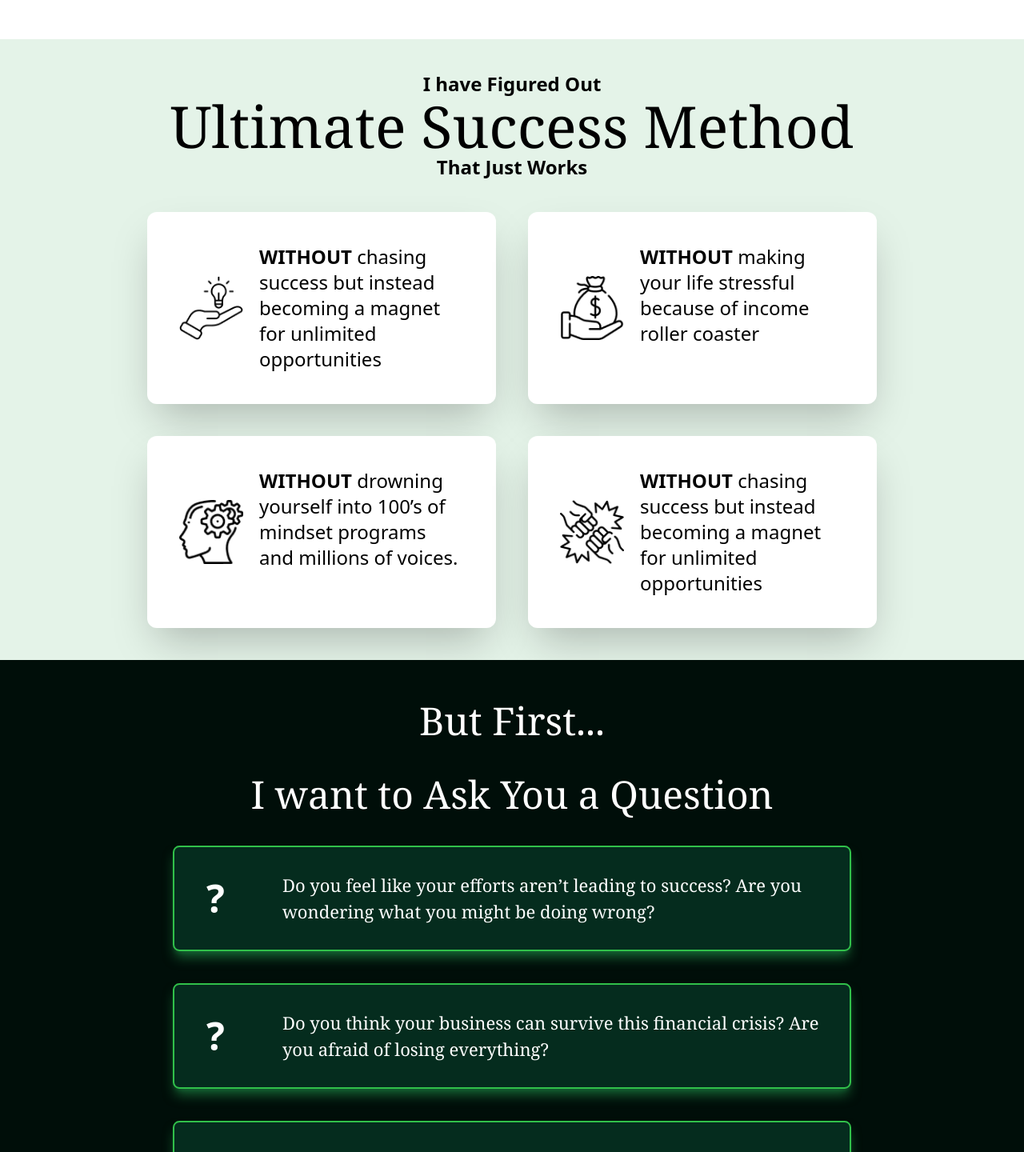
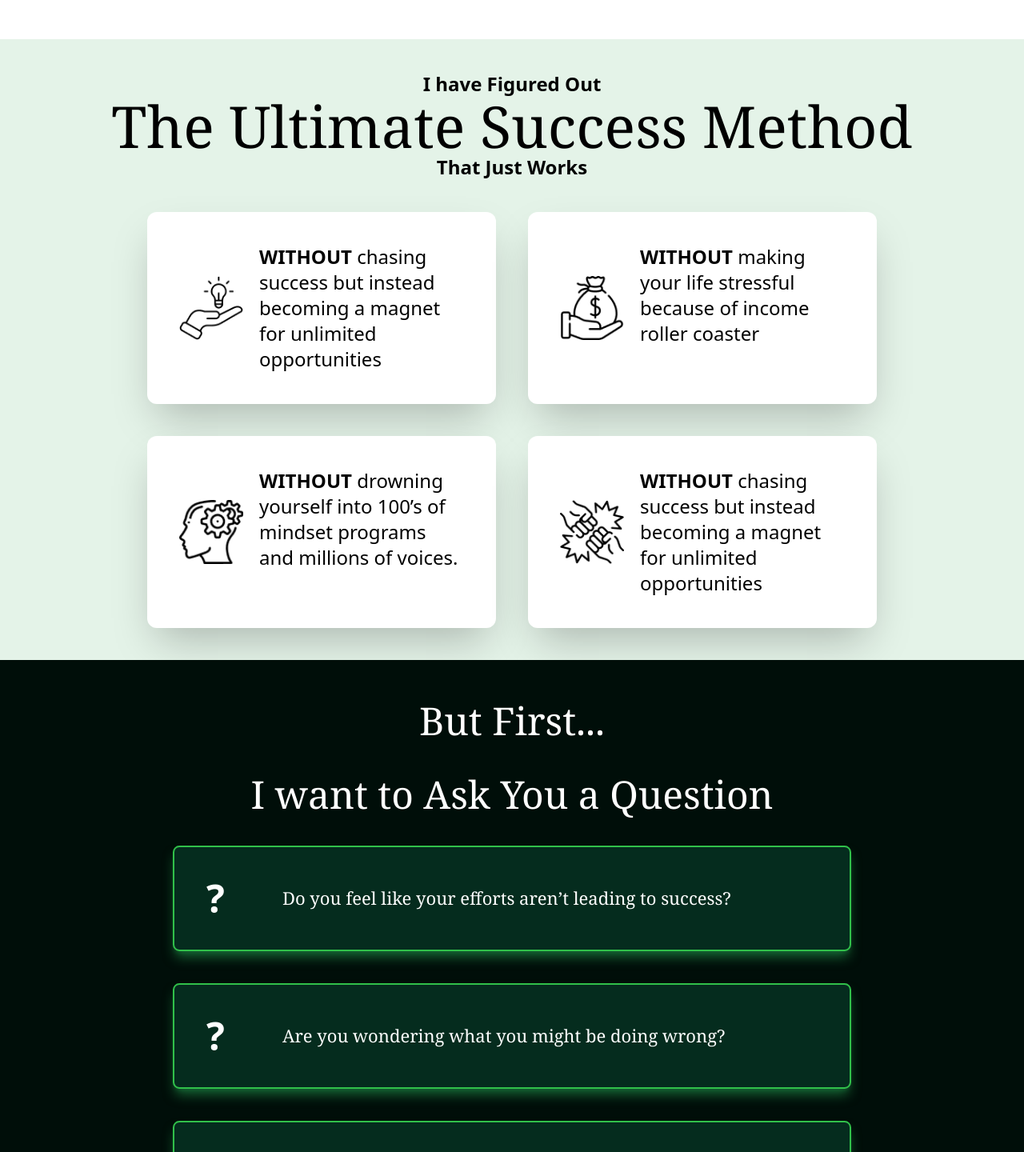
Before and after one commit to Qriocity-Company/1-club, a React (Create React App) app: page /book-a-call in a window 1280 px wide. Shown: the part 1200-2640 px from the top of the page at 80% size. Built offline with nearby package versions, Linux system fonts and the light colour scheme.

Commit message:
Final Updates 2

```diff
--- a/src/Components/landingPage/Meet.js
+++ b/src/Components/landingPage/Meet.js
@@ -64,7 +64,7 @@ const Meet = () => {
           onClick={handleButtonClick}
           className="bg-[#0B6544] rounded-full p-4 md:ml-[100px] mt-10 text-white w-fit text-[18px] md:text-[24px] font-medium"
         >
-          Book your spot at $5!
+          Book your Success Call Now
         </button>
       </div>
       <div className="hidden lg:relative mt-10 md:mt-[100px] md:ml-[150px] lg:flex flex-col items-center">
--- a/src/Components/landingPage/MindReading.js
+++ b/src/Components/landingPage/MindReading.js
@@ -28,7 +28,7 @@ const MindReading = () => {
             And in my 7 years of experience, I know exactly what is keeping them unsuccessful despite working so hard.
            </p>
            <p className="mb-5">
-           And I know exactly how phenomenal success can be Achieved…
+           And I know exactly how phenomenal success can be achieved…
            </p>
            </div>
            </div>
--- a/src/Components/landingPage/SuccessMethod.js
+++ b/src/Components/landingPage/SuccessMethod.js
@@ -14,7 +14,7 @@ const SuccessMethod = () => {
         <div className="bg-[#E4F3E8] justify-center py-10 px-2 text-center gap-10 lg:items-center flex flex-col mt-20">
             <div>
                 <p className="text-2xl font-bold font-sans">I have Figured Out</p>
-                <h1 className="lg:text-7xl text-4xl font-thin font-serif">Ultimate Success Method️</h1>
+                <h1 className="lg:text-7xl text-4xl font-thin font-serif">The Ultimate Success Method️</h1>
                 <p className="text-2xl font-bold font-sans">That Just Works</p>
             </div>
             <div className="grid  lg:grid-cols-2 text-left text-2xl gap-10">
--- a/src/Pages/LandingPageTwo.js
+++ b/src/Pages/LandingPageTwo.js
@@ -38,7 +38,10 @@ const LandingPageTwo = () => {
   const thoughts = [
     {
       content:
-        "Do you feel like your efforts aren’t leading to success? Are you wondering what you might be doing wrong?",
+        "Do you feel like your efforts aren’t leading to success?",
+    },
+    {
+      content: "Are you wondering what you might be doing wrong?",
     },
     {
       content: "Do you think your business can survive this financial crisis? Are you afraid of losing everything?",
@@ -60,7 +63,7 @@ const LandingPageTwo = () => {
     {
       name: "Method",
       check1:
-        "An effective method that’s still outdated - Talk Therapy, NLP, Hypnotherapy, Family Constellations, Ho’oponopono,",
+        "An effective method that’s still outdated - Talk Therapy, NLP, Hypnotherapy, Family Constellations, Ho’oponopono, etc.",
       check2: "MAP - 45+ years of research",
     },
     {
@@ -181,9 +184,11 @@ const LandingPageTwo = () => {
         <MindReadingTwo/>
         <div className="w-full text-center text-5xl mt-32 pt-10 px-5 bg-[#E4F3E8]">
           <div className="flex flex-col items-center">
-            <p className="font-serif">HOW DO YOU DO THAT</p>
-            <p className="text-2xl font-serif mt-10">All you need to do is to  REWIRE your subconscious mind  Using the</p>
-            <button className="text-3xl text-white p-5 font-bold mb-10 rounded-xl font-sans hover:bg-green-950 transition-all mt-10 bg-green-800 w-fit text-center">Holistic Power of THE MAP Method ™️</button>
+            <p className="font-serif">HOW DO YOU DO THAT ?</p>
+            <p className="text-2xl font-serif mt-10">All you need to do is to REWIRE your subconscious mind using the</p>
+            <button className="text-3xl text-white p-5 font-bold mb-10 rounded-xl font-sans hover:bg-green-950 transition-all mt-10 bg-green-800 w-fit text-center">
+  Holistic Power of<br />THE MAP Method ™️
+</button>
           </div>
         </div>
 
```
